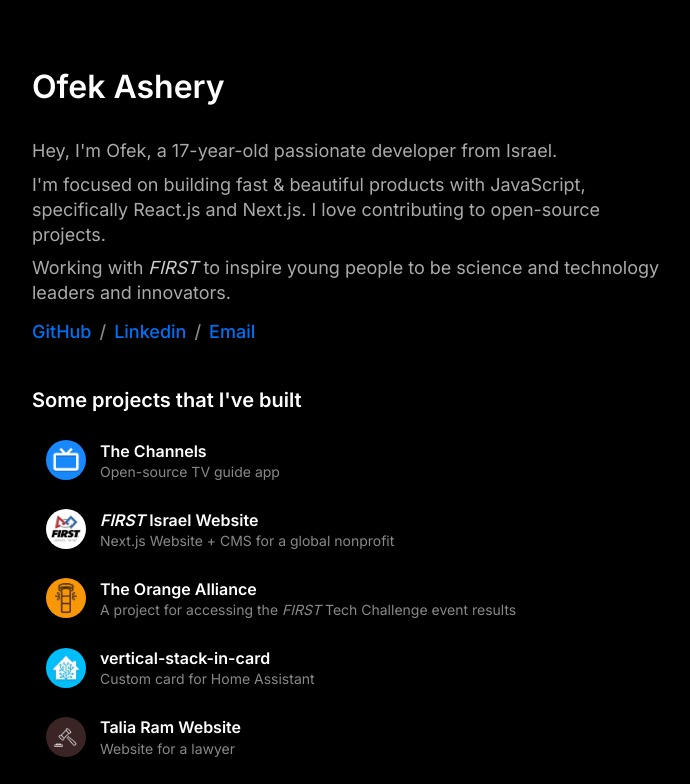
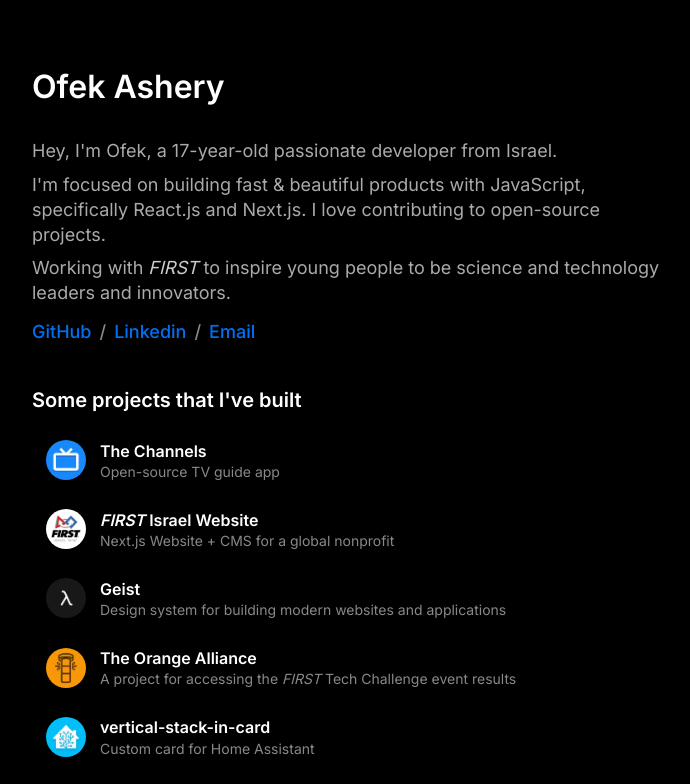
Before and after one commit to ofekashery/ofek.ashery.me, a Next.js app: page / in a window 1280 px wide. Shown: the top 784 px of the page, without its empty margins (288-978 px from the left). Built offline with nearby package versions, Linux system fonts and the light colour scheme.

Commit message:
Add Geist

```diff
--- a/pages/index.tsx
+++ b/pages/index.tsx
@@ -69,6 +69,12 @@
             description="Next.js Website + CMS for a global nonprofit"
             logo="/assets/logos/firstisrael.jpg"
             link="https://firstisrael.org.il"
+          />
+          <Project
+            title="Geist"
+            description="Design system for building modern websites and applications"
+            logo="/assets/logos/geist.jpg"
+            link="https://github.com/geist-org/react"
           />
           <Project
             title="The Orange Alliance"
```
Also changed, not shown: public/assets/logos/geist.jpg (added).
